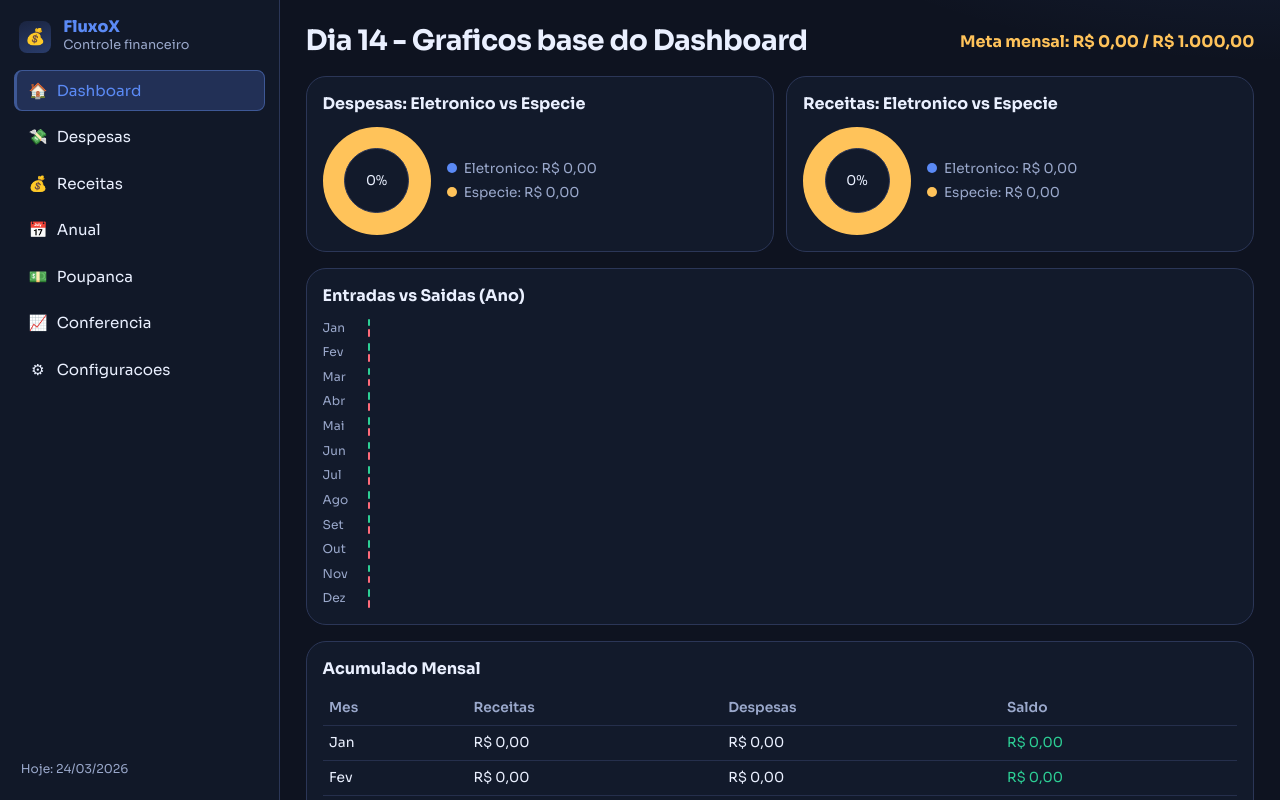
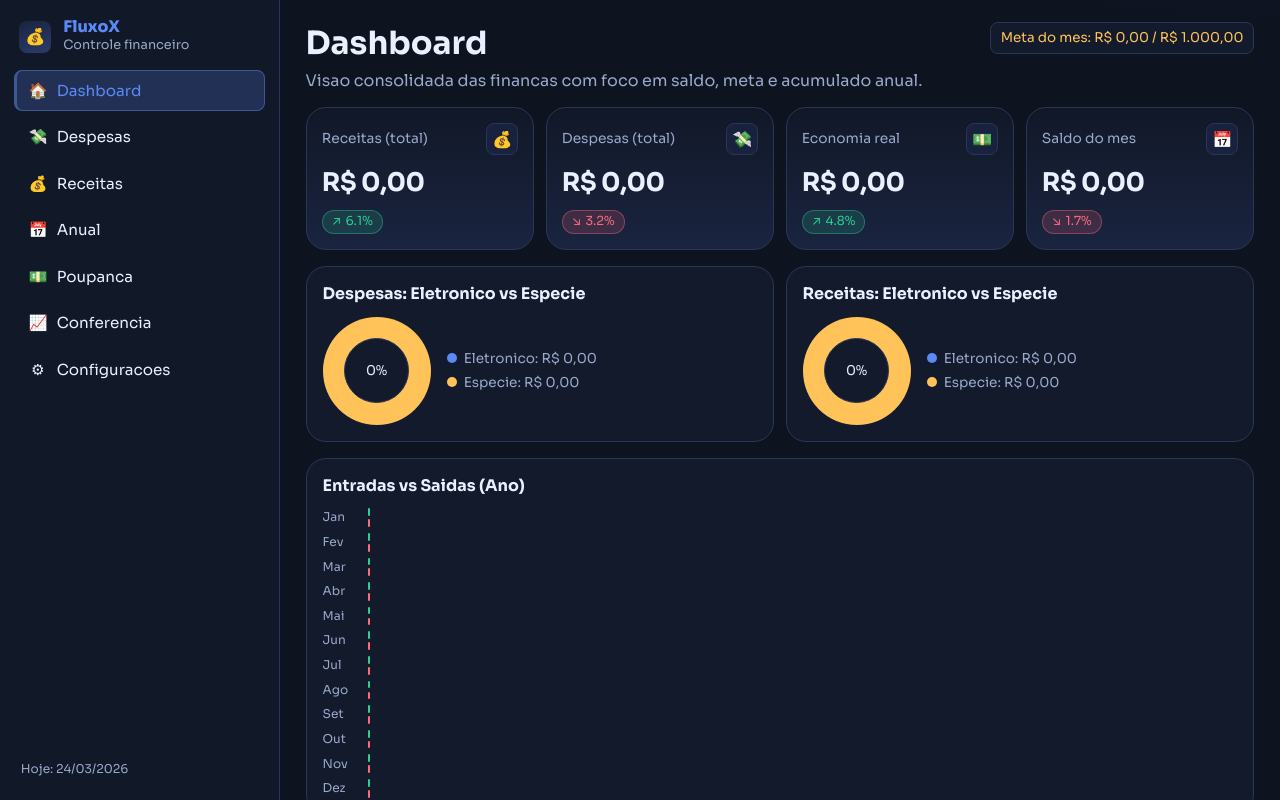
Before and after one commit to pedrohenriquesilva-dev/FluxoX, a React (Vite) app: page / in a window 1280 px wide. Shown: the top 800 px of the page. Built offline with nearby package versions, Linux system fonts and the light colour scheme.

Commit message:
feat: annual summary page with three financial blocks

```diff
--- a/src/App.jsx
+++ b/src/App.jsx
@@ -1,13 +1,11 @@
-import AccumulatedTable from "./components/ui/AccumulatedTable.jsx";
-import BarChart from "./components/ui/BarChart.jsx";
 import Layout from "./components/ui/Layout.jsx";
-import PieChart from "./components/ui/PieChart.jsx";
 import useFinance from "./hooks/useFinance.js";
 import useLocalStorage from "./hooks/useLocalStorage.js";
+import AnnualPage from "./pages/AnnualPage.jsx";
+import DashboardPage from "./pages/DashboardPage.jsx";
 import ExpensesPage from "./pages/ExpensesPage.jsx";
 import IncomesPage from "./pages/IncomesPage.jsx";
 import Placeholder from "./pages/Placeholder.jsx";
-import { fmt } from "./utils/formatters.js";
 
 function App() {
   const [page, setPage] = useLocalStorage("fluxox:active-page", "dashboard");
@@ -29,32 +27,8 @@ function App() {
 
   return (
     <Layout currentPage={page} onNavigate={setPage}>
-      {page === "dashboard" ? (
-        <section className="day5">
-          <header className="day5__header">
-            <h1 className="day5__title">Dia 14 - Graficos base do Dashboard</h1>
-            <strong className={finance.goal.reached ? "text-success" : "text-warning"}>
-              Meta mensal: {fmt(finance.monthly.savings)} / {fmt(finance.goal.value)}
-            </strong>
-          </header>
-
-          <div className="day5__grid">
-            <PieChart
-              title="Despesas: Eletronico vs Especie"
-              electronic={finance.byMethod.expenses.electronic}
-              cash={finance.byMethod.expenses.cash}
-            />
-            <PieChart
-              title="Receitas: Eletronico vs Especie"
-              electronic={finance.byMethod.incomes.electronic}
-              cash={finance.byMethod.incomes.cash}
-            />
-          </div>
-
-          <BarChart data={finance.monthly.accumulation} />
-          <AccumulatedTable rows={finance.monthly.accumulation} />
-        </section>
-      ) : null}
+      {page === "dashboard" ? <DashboardPage finance={finance} /> : null}
+      {page === "annual" ? <AnnualPage finance={finance} /> : null}
 
       {page === "expenses" ? (
         <ExpensesPage
@@ -70,7 +44,7 @@ function App() {
         />
       ) : null}
 
-      {page !== "dashboard" && page !== "expenses" && page !== "incomes" ? (
+      {page !== "dashboard" && page !== "annual" && page !== "expenses" && page !== "incomes" ? (
         <Placeholder page={page} />
       ) : null}
     </Layout>
--- /dev/null
+++ b/src/pages/AnnualPage.css
@@ -0,0 +1,59 @@
+.annual-page {
+  display: grid;
+  gap: 1rem;
+}
+
+.annual-page__header {
+  display: grid;
+  gap: 0.22rem;
+}
+
+.annual-page__title {
+  font-size: clamp(1.35rem, 2.4vw, 1.9rem);
+}
+
+.annual-page__subtitle {
+  font-size: 0.95rem;
+}
+
+.annual-page__stats {
+  display: grid;
+  grid-template-columns: repeat(auto-fit, minmax(200px, 1fr));
+  gap: 0.7rem;
+}
+
+.annual-page__stat {
+  border: 1px solid var(--border);
+  border-radius: var(--radius-md);
+  background: var(--card);
+  padding: 0.75rem;
+  display: grid;
+  gap: 0.2rem;
+}
+
+.annual-page__table-wrap {
+  border: 1px solid var(--border);
+  border-radius: var(--radius-lg);
+  background: var(--card);
+  padding: 0.55rem;
+  overflow-x: auto;
+}
+
+.annual-page__table {
+  width: 100%;
+  border-collapse: collapse;
+  min-width: 860px;
+}
+
+.annual-page__table th,
+.annual-page__table td {
+  text-align: left;
+  padding: 0.48rem 0.52rem;
+  border-bottom: 1px solid color-mix(in srgb, var(--border) 75%, transparent);
+  font-size: 0.84rem;
+}
+
+.annual-page__table th {
+  color: var(--muted);
+  font-weight: 600;
+}
--- /dev/null
+++ b/src/pages/AnnualPage.jsx
@@ -0,0 +1,87 @@
+import { fmt } from "../utils/formatters.js";
+import "./AnnualPage.css";
+
+const MONTHS = ["Jan", "Fev", "Mar", "Abr", "Mai", "Jun", "Jul", "Ago", "Set", "Out", "Nov", "Dez"];
+
+export default function AnnualPage({ finance }) {
+  const rows = finance?.monthly?.accumulation ?? [];
+  const monthlyGoal = Number(finance?.goal?.value ?? 0);
+
+  let runningBalance = 0;
+  const tableRows = rows.map((row) => {
+    runningBalance += Number(row.balance ?? 0);
+    const goalDelta = Number(row.balance ?? 0) - monthlyGoal;
+    return {
+      ...row,
+      runningBalance,
+      goalDelta
+    };
+  });
+
+  const yearIncome = tableRows.reduce((acc, row) => acc + Number(row.income || 0), 0);
+  const yearExpense = tableRows.reduce((acc, row) => acc + Number(row.expense || 0), 0);
+  const yearBalance = yearIncome - yearExpense;
+
+  return (
+    <section className="annual-page">
+      <header className="annual-page__header">
+        <h1 className="annual-page__title">Visao Anual</h1>
+        <p className="annual-page__subtitle text-muted">
+          Tabela estrategica de janeiro a dezembro com consolidado financeiro completo.
+        </p>
+      </header>
+
+      <div className="annual-page__stats">
+        <article className="annual-page__stat">
+          <span className="text-muted">Receitas no ano</span>
+          <strong className="text-success">{fmt(yearIncome)}</strong>
+        </article>
+        <article className="annual-page__stat">
+          <span className="text-muted">Despesas no ano</span>
+          <strong className="text-danger">{fmt(yearExpense)}</strong>
+        </article>
+        <article className="annual-page__stat">
+          <span className="text-muted">Saldo anual</span>
+          <strong className={yearBalance >= 0 ? "text-success" : "text-danger"}>
+            {fmt(yearBalance)}
+          </strong>
+        </article>
+      </div>
+
+      <div className="annual-page__table-wrap">
+        <table className="annual-page__table">
+          <thead>
+            <tr>
+              <th>Mes</th>
+              <th>Receitas</th>
+              <th>Despesas</th>
+              <th>Saldo</th>
+              <th>Acumulado</th>
+              <th>Meta</th>
+              <th>Diferenca</th>
+            </tr>
+          </thead>
+          <tbody>
+            {tableRows.map((row) => (
+              <tr key={row.month}>
+                <td>{MONTHS[row.month] ?? "--"}</td>
+                <td>{fmt(row.income)}</td>
+                <td>{fmt(row.expense)}</td>
+                <td className={row.balance >= 0 ? "text-success" : "text-danger"}>
+                  {fmt(row.balance)}
+                </td>
+                <td className={row.runningBalance >= 0 ? "text-success" : "text-danger"}>
+                  {fmt(row.runningBalance)}
+                </td>
+                <td>{fmt(monthlyGoal)}</td>
+                <td className={row.goalDelta >= 0 ? "text-success" : "text-danger"}>
+                  {fmt(row.goalDelta)}
+                </td>
+              </tr>
+            ))}
+          </tbody>
+        </table>
+      </div>
+    </section>
+  );
+}
--- /dev/null
+++ b/src/pages/DashboardPage.css
@@ -0,0 +1,50 @@
+.dashboard-page {
+  display: grid;
+  gap: 1rem;
+}
+
+.dashboard-page__header {
+  display: flex;
+  justify-content: space-between;
+  gap: 0.9rem;
+  align-items: flex-start;
+}
+
+.dashboard-page__title {
+  font-size: clamp(1.4rem, 2.5vw, 2rem);
+}
+
+.dashboard-page__subtitle {
+  margin-top: 0.25rem;
+}
+
+.dashboard-page__goal {
+  border: 1px solid var(--border);
+  border-radius: var(--radius-sm);
+  padding: 0.36rem 0.62rem;
+  background: var(--card);
+  font-size: 0.84rem;
+  white-space: nowrap;
+}
+
+.dashboard-page__stats {
+  display: grid;
+  gap: 0.7rem;
+  grid-template-columns: repeat(auto-fit, minmax(220px, 1fr));
+}
+
+.dashboard-page__charts {
+  display: grid;
+  gap: 0.7rem;
+  grid-template-columns: repeat(auto-fit, minmax(260px, 1fr));
+}
+
+@media (max-width: 820px) {
+  .dashboard-page__header {
+    flex-direction: column;
+  }
+
+  .dashboard-page__goal {
+    white-space: normal;
+  }
+}
--- /dev/null
+++ b/src/pages/DashboardPage.jsx
@@ -0,0 +1,49 @@
+import AccumulatedTable from "../components/ui/AccumulatedTable.jsx";
+import BarChart from "../components/ui/BarChart.jsx";
+import PieChart from "../components/ui/PieChart.jsx";
+import StatCard from "../components/ui/StatCard.jsx";
+import { fmt } from "../utils/formatters.js";
+import "./DashboardPage.css";
+
+export default function DashboardPage({ finance }) {
+  if (!finance) return null;
+
+  return (
+    <section className="dashboard-page">
+      <header className="dashboard-page__header">
+        <div>
+          <h1 className="dashboard-page__title">Dashboard</h1>
+          <p className="dashboard-page__subtitle text-muted">
+            Visao consolidada das financas com foco em saldo, meta e acumulado anual.
+          </p>
+        </div>
+        <p className={`dashboard-page__goal ${finance.goal.reached ? "text-success" : "text-warning"}`}>
+          Meta do mes: {fmt(finance.monthly.savings)} / {fmt(finance.goal.value)}
+        </p>
+      </header>
+
+      <div className="dashboard-page__stats">
+        <StatCard title="Receitas (total)" value={fmt(finance.totals.incomes)} trend={6.1} icon="incomes" />
+        <StatCard title="Despesas (total)" value={fmt(finance.totals.expenses)} trend={-3.2} icon="expenses" />
+        <StatCard title="Economia real" value={fmt(finance.totals.realSavings)} trend={4.8} icon="savings" />
+        <StatCard title="Saldo do mes" value={fmt(finance.monthly.savings)} trend={finance.goal.reached ? 8.4 : -1.7} icon="annual" />
+      </div>
+
+      <div className="dashboard-page__charts">
+        <PieChart
+          title="Despesas: Eletronico vs Especie"
+          electronic={finance.byMethod.expenses.electronic}
+          cash={finance.byMethod.expenses.cash}
+        />
+        <PieChart
+          title="Receitas: Eletronico vs Especie"
+          electronic={finance.byMethod.incomes.electronic}
+          cash={finance.byMethod.incomes.cash}
+        />
+      </div>
+
+      <BarChart data={finance.monthly.accumulation} />
+      <AccumulatedTable rows={finance.monthly.accumulation} />
+    </section>
+  );
+}
```
